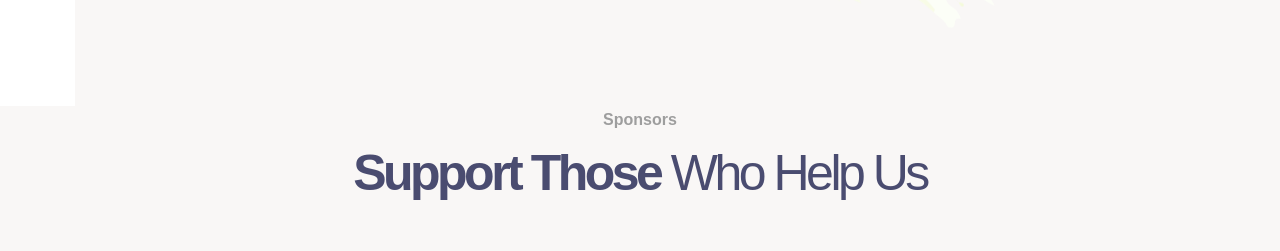
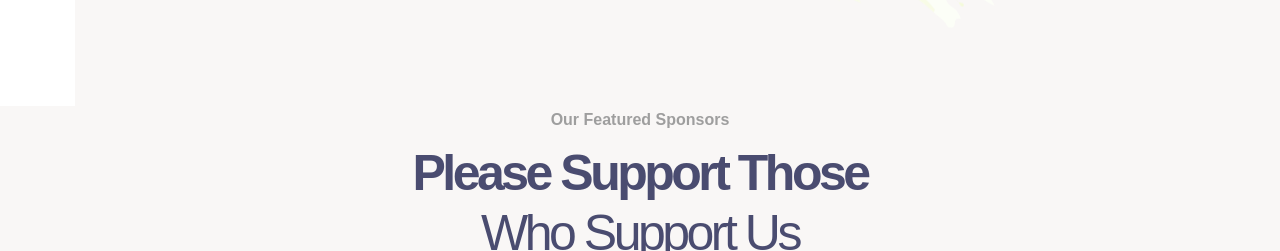
Before and after one commit to BCHPleaseOrg/bchplease.org, a Vue app: page / in a window 1280 px wide. Shown: the part 10073-10324 px from the top of the page. Built offline with nearby package versions, Linux system fonts and the light colour scheme; a web font is replaced by a local one.

Commit message:
Updated sponsors.

```diff
--- a/src/components/welcome/Sponsors.vue
+++ b/src/components/welcome/Sponsors.vue
@@ -4,34 +4,45 @@
             <div class="row margin-bottom">
                 <div class="col-12">
                     <div class="heading heading--primary heading--center">
-                        <span class="heading__pre-title">Sponsors</span>
+                        <span class="heading__pre-title">Our Featured Sponsors</span>
 
                         <h2 class="heading__title no-margin-bottom">
-                            <span>Support Those</span> <span>Who Help Us</span>
+                            <span>Please Support Those</span>
+                            <br /><span>Who Support Us</span>
                         </h2>
                     </div>
                 </div>
             </div>
+
             <div class="row">
                 <div class="col-12">
-                    <!-- donors slider start-->
                     <div class="slider-holder">
                         <div class="donors-slider donors-slider--style-1">
                             <div class="donors-slider__item">
-                                <div class="donors-slider__img"><img src="@/assets/images/donor_1.png" alt="donor"/></div>
+                                <div class="donors-slider__img">
+                                    <img src="@/assets/images/donor_1.png" alt="donor"/>
+                                </div>
                             </div>
+
                             <div class="donors-slider__item">
-                                <div class="donors-slider__img"><img src="@/assets/images/donor_2.png" alt="donor"/></div>
+                                <div class="donors-slider__img">
+                                    <img src="@/assets/images/donor_2.png" alt="donor"/>
+                                </div>
                             </div>
+
                             <div class="donors-slider__item">
-                                <div class="donors-slider__img"><img src="@/assets/images/donor_3.png" alt="donor"/></div>
+                                <div class="donors-slider__img">
+                                    <img src="@/assets/images/donor_3.png" alt="donor"/>
+                                </div>
                             </div>
+
                             <div class="donors-slider__item">
-                                <div class="donors-slider__img"><img src="@/assets/images/donor_4.png" alt="donor"/></div>
+                                <div class="donors-slider__img">
+                                    <img src="@/assets/images/donor_4.png" alt="donor"/>
+                                </div>
                             </div>
                         </div>
                     </div>
-                    <!-- donors slider end-->
                 </div>
             </div>
         </div>
```
